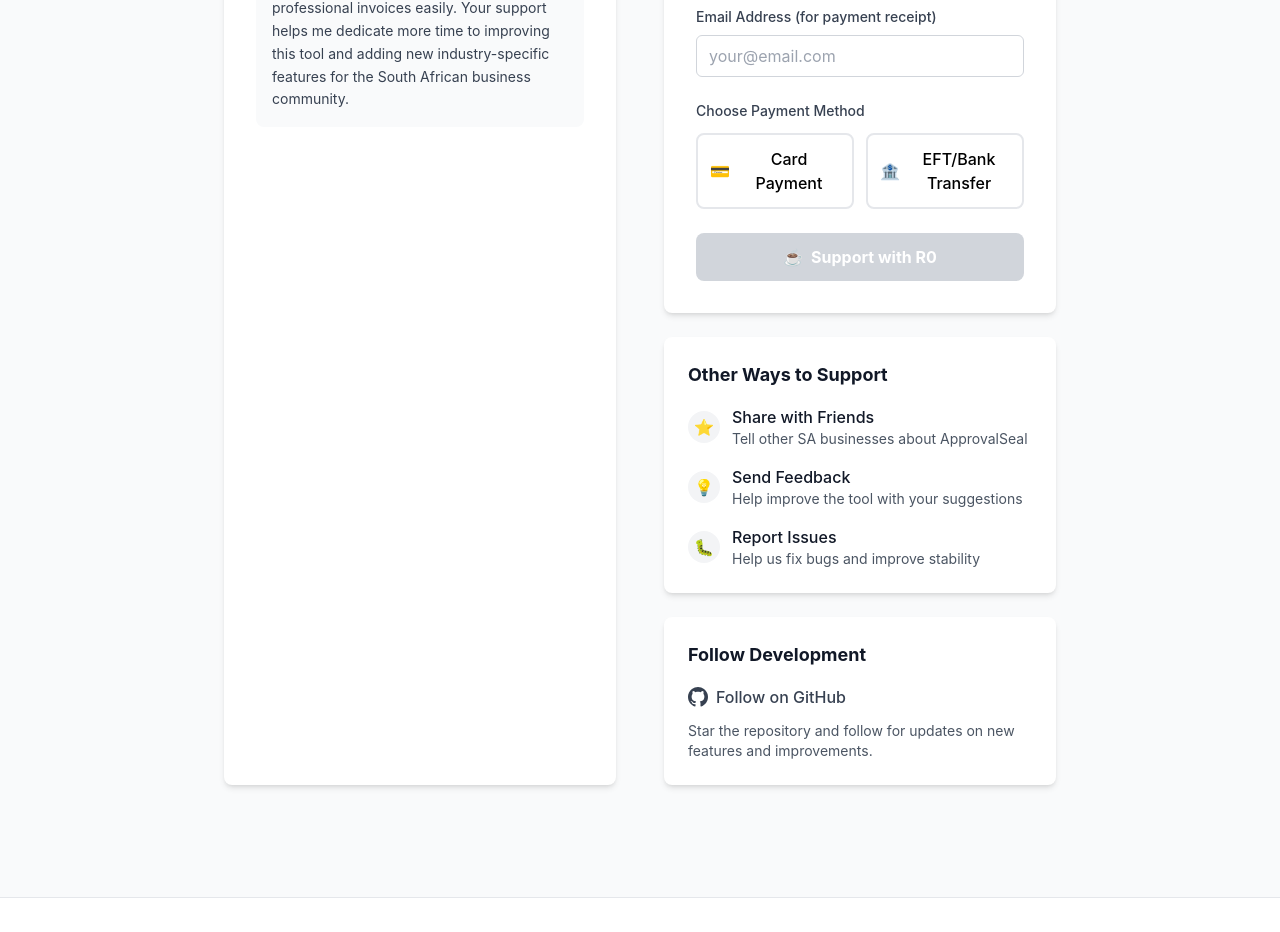
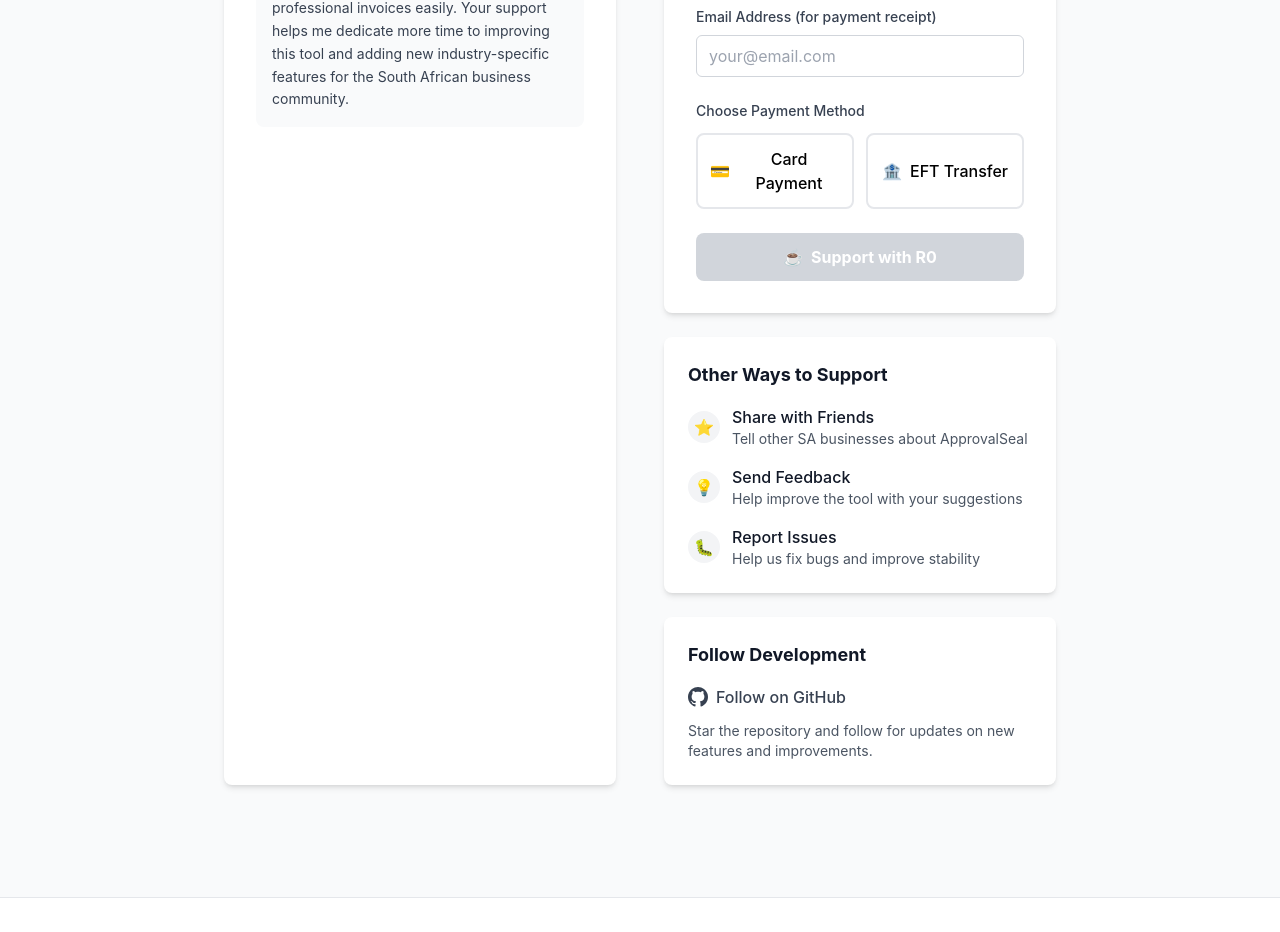
Before and after one commit to Nathandiv/AprrovalSeal, an Angular app: page /support in a window 1280 px wide. Shown: the part 832-1764 px from the top of the page. Built offline with nearby package versions, Linux system fonts and the light colour scheme.

Commit message:
fix texting on support

```diff
--- a/src/pages/support/support.component.html
+++ b/src/pages/support/support.component.html
@@ -170,7 +170,7 @@
                 [class.border-gray-200]="selectedPaymentMethod !== 'eft'"
               >
                 <span class="text-green-600">🏦</span>
-                <span class="font-medium">EFT/Bank Transfer</span>
+                <span class="font-medium">EFT Transfer</span>
               </button>
             </div>
           </div>
```
